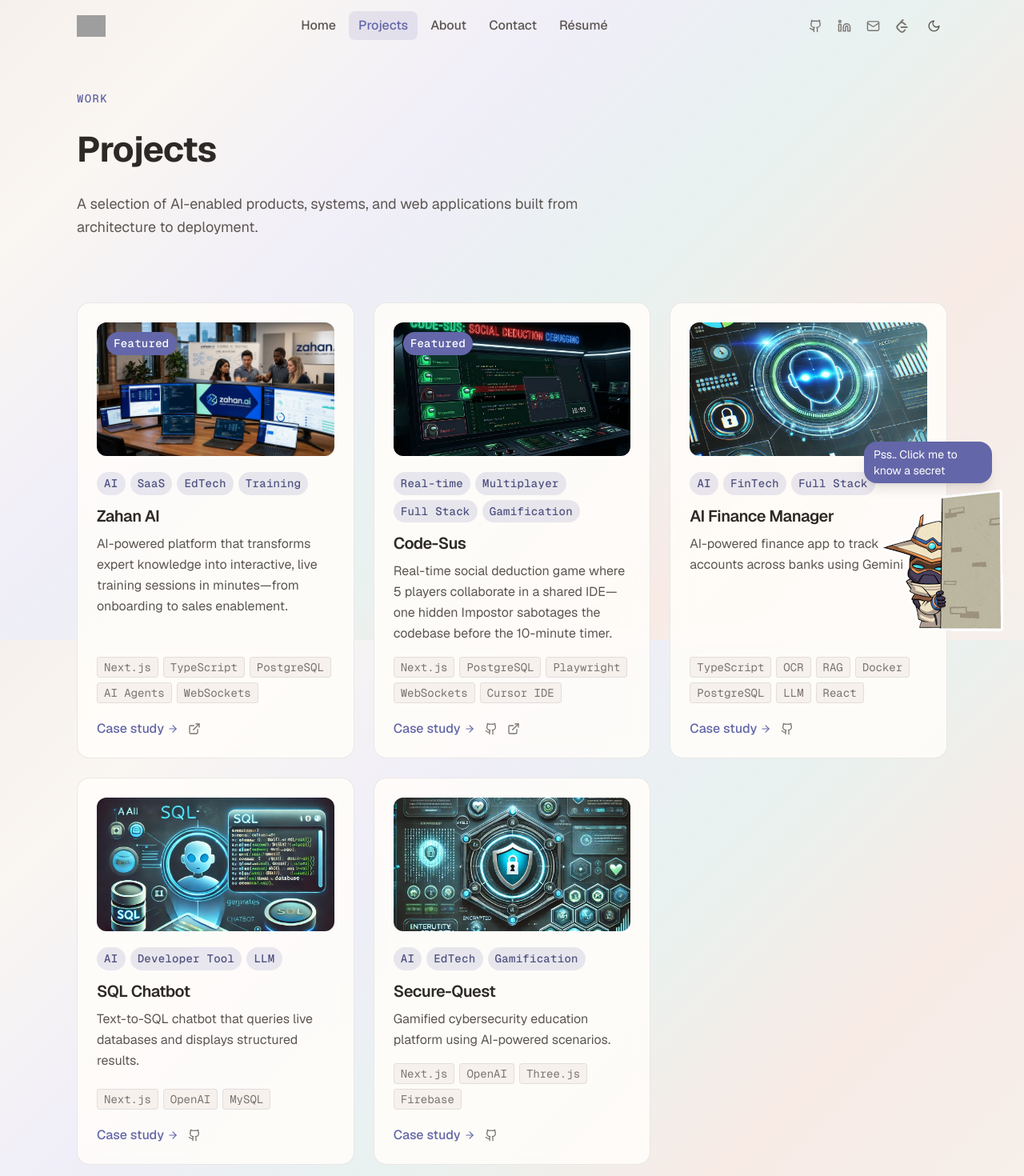
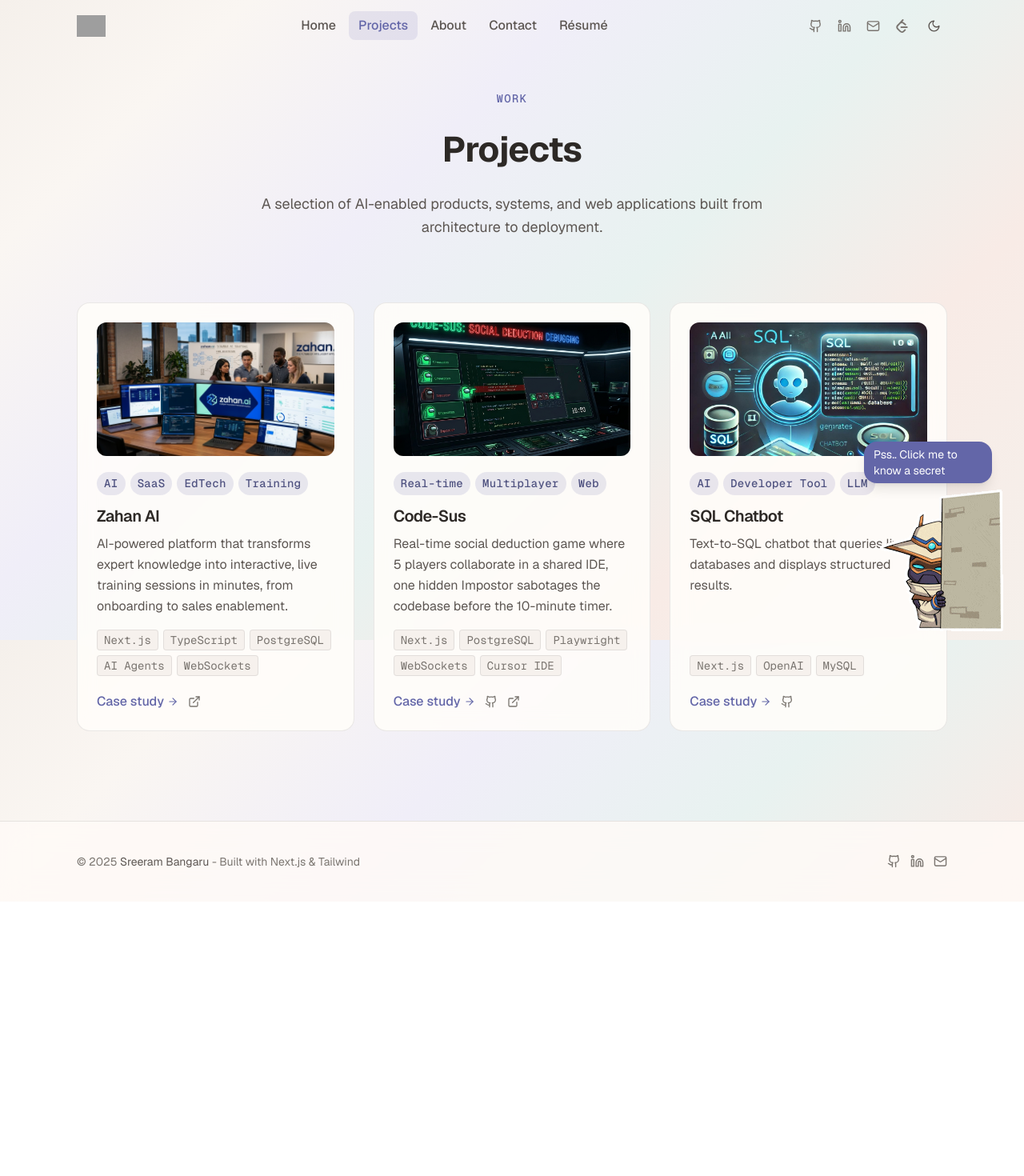
Before and after one commit to reysree/LandingPage, a Next.js app in the folder project/: page /projects in a window 1280 px wide. Shown: the top 1470 px of the page at 80% size. After the commit the page ends 1127 px from the top, so only its background shows below. Built offline with nearby package versions, Linux system fonts and the light colour scheme; grey boxes are pictures that could not be loaded.

Commit message:
removed legacy projects

```diff
--- a/project/src/app/projects/page.tsx
+++ b/project/src/app/projects/page.tsx
@@ -20,6 +20,7 @@
             eyebrow="Work"
             title="Projects"
             description="A selection of AI-enabled products, systems, and web applications built from architecture to deployment."
+            center
           />
         </Reveal>
 
--- a/project/src/components/marketing/ProjectsGrid.tsx
+++ b/project/src/components/marketing/ProjectsGrid.tsx
@@ -42,7 +42,7 @@
       <div className="grid grid-cols-1 sm:grid-cols-2 lg:grid-cols-3 gap-6 sm:items-stretch">
         {visible.map((project, i) => (
           <Reveal key={project.slug} delay={Math.min(i * 0.05, 0.3)} className="h-full min-h-0">
-            <ProjectCard project={project} featured={project.featured} />
+            <ProjectCard project={project} featured={false} />
           </Reveal>
         ))}
       </div>
--- a/project/src/components/system/PageHeader.tsx
+++ b/project/src/components/system/PageHeader.tsx
@@ -5,17 +5,18 @@
   title: string;
   description?: string;
   className?: string;
+  center?: boolean;
 }
 
 /** Top-of-page header with eyebrow, large title, and optional description. */
-export function PageHeader({ eyebrow, title, description, className }: PageHeaderProps) {
+export function PageHeader({ eyebrow, title, description, className, center }: PageHeaderProps) {
   return (
-    <div className={cn("mb-14 lg:mb-20", className)}>
+    <div className={cn("mb-14 lg:mb-20", center && "text-center", className)}>
       {eyebrow && <p className="eyebrow mb-4">{eyebrow}</p>}
       <h1 className="section-title mb-4">{title}</h1>
       {description && (
         <p
-          className="text-lg leading-relaxed max-w-2xl"
+          className={cn("text-lg leading-relaxed max-w-2xl", center && "mx-auto")}
           style={{ color: "var(--text-secondary)" }}
         >
           {description}
--- a/project/src/content/projects.ts
+++ b/project/src/content/projects.ts
@@ -4,7 +4,7 @@
   {
     slug: "zahan-ai",
     title: "Zahan AI",
-    summary: "AI-powered platform that transforms expert knowledge into interactive, live training sessions in minutes—from onboarding to sales enablement.",
+    summary: "AI-powered platform that transforms expert knowledge into interactive, live training sessions in minutes, from onboarding to sales enablement.",
     description:
       "Zahan is a SaaS tool that automates the creation and delivery of training workshops, onboarding sessions, and skills development. Built by a team with backgrounds at Kahoot, Microsoft, McKinsey, and Ericsson, it solves the 'expert-to-presenter gap' with AI-generated gamified learning experiences and real-time presenter support.",
     stack: ["Next.js", "TypeScript", "PostgreSQL", "AI Agents", "WebSockets"],
@@ -17,29 +17,16 @@
   {
     slug: "code-sus",
     title: "Code-Sus",
-    summary: "Real-time social deduction game where 5 players collaborate in a shared IDE—one hidden Impostor sabotages the codebase before the 10-minute timer.",
+    summary: "Real-time social deduction game where 5 players collaborate in a shared IDE, one hidden Impostor sabotages the codebase before the 10-minute timer.",
     description:
       "A high-performance social deduction game where players collaborate in a shared Monaco Editor to solve coding challenges. One Impostor subtly sabotages the codebase; Crewmates must identify who before tests pass or time runs out.",
     stack: ["Next.js", "PostgreSQL", "Playwright", "WebSockets", "Cursor IDE"],
-    tags: ["Real-time", "Multiplayer", "Full Stack", "Gamification"],
+    tags: ["Real-time", "Multiplayer", "Web"],
     link: "https://github.com/reysree/code-sus",
     liveUrl: "https://code-sus.vercel.app/",
     image: "/code-sus.png",
     featured: true,
     publishedAt: "2025-03-01",
-  },
-  {
-    slug: "ai-finance-manager",
-    title: "AI Finance Manager",
-    summary: "AI-powered finance app to track accounts across banks using Gemini AI.",
-    description:
-      "An AI finance application to track your finances in different accounts, built using Next.js and Gemini AI with real-time insights and natural language queries.",
-    stack: ["TypeScript", "OCR", "RAG", "Docker", "PostgreSQL", "LLM", "React"],
-    tags: ["AI", "FinTech", "Full Stack"],
-    link: "https://github.com/reysree/finance",
-    image: "/AI_Finance_Manager.jpg",
-    featured: false,
-    publishedAt: "2024-06-01",
   },
   {
     slug: "sql-chatbot",
@@ -54,17 +41,4 @@
     featured: false,
     publishedAt: "2023-12-01",
   },
-  {
-    slug: "secure-quest",
-    title: "Secure-Quest",
-    summary: "Gamified cybersecurity education platform using AI-powered scenarios.",
-    description:
-      "SecureQuest is an interactive web application designed to teach data privacy and security concepts through gamified, AI-driven scenarios and real-time feedback.",
-    stack: ["Next.js", "OpenAI", "Three.js", "Firebase"],
-    tags: ["AI", "EdTech", "Gamification"],
-    link: "https://github.com/reysree/secure-quest",
-    image: "/SecureQuest.jpg",
-    featured: false,
-    publishedAt: "2024-01-01",
-  },
 ];
--- a/project/src/content/projects/ai-finance-manager.mdx
+++ /dev/null
@@ -1,31 +0,0 @@
-## The Problem
-Tracking personal finances across multiple bank accounts is historically fragmented and manual. Most solutions require giving up data privacy to third-party aggregators or manually entering data into spreadsheets.
-
-## The Solution
-An AI-powered finance application built using Next.js and Gemini AI. It allows users to track their finances securely, get intelligent insights about their spending habits, and interact with their financial data using natural language.
-
-### Key Features
-- **Real-time Synchronization**: Unified dashboard for multiple accounts
-- **AI Financial Analyst**: Gemini-powered insights summarizing spending patterns
-- **Natural Language Queries**: "How much did I spend on dining last month?"
-- **Secure Architecture**: Data privacy-first design
-
-<hr />
-
-## Architecture & Stack
-
-### Frontend
-Built with **Next.js 15 App Router** and **React 19** for performant server-side rendering and efficient client components. **Tailwind CSS v4** combined with **shadcn/ui** provides a polished, minimal interface.
-
-### Backend & AI Integration
-The core value prop is powered by the Google **Gemini AI API**, utilizing structured prompting to analyze financial data payloads securely without storing sensitive PII in the model history. Database operations are handled via **PostgreSQL**.
-
-<hr />
-
-## Outcomes
-
-- **Scalability**: Capable of processing thousands of historical transactions in seconds via efficient batching.
-- **Accuracy**: 95%+ accuracy in transaction categorization using custom LLM prompts.
-- **User Experience**: Drastically reduced the time users spend reconciling accounts from hours per month to minutes.
-
-> "I build AI-enabled products where LLMs create genuine value, not as a buzzword, but as a force multiplier."
--- a/project/src/content/projects/zahan-ai.mdx
+++ b/project/src/content/projects/zahan-ai.mdx
@@ -2,9 +2,9 @@
 
 **"You have the expertise. We make it stick."**
 
-Zahan (accessible at [zahan.ai](https://zahan.ai)) is an AI-powered platform designed to transform expert knowledge into interactive, live training sessions in minutes. Built by a team with backgrounds at Kahoot, Microsoft, McKinsey, and Ericsson, the project aims to solve the **"expert-to-presenter gap"**—the difficulty of effectively teaching what you know to others.
+Zahan (accessible at [zahan.ai](https://zahan.ai)) is an AI-powered platform designed to transform expert knowledge into interactive, live training sessions in minutes. Built by a team with backgrounds at Kahoot, Microsoft, McKinsey, and Ericsson, the project aims to solve the **"expert-to-presenter gap"**, the difficulty of effectively teaching what you know to others.
 
-Unlike platforms like Kahoot that focus on testing existing knowledge, Zahan facilitates the actual **transfer of knowledge** through a combination of teaching, practice, and assessment in a single session. By automating the "boring" parts of session design—formatting, structure, quiz creation—it allows experts to focus on their unique insights.
+Unlike platforms like Kahoot that focus on testing existing knowledge, Zahan facilitates the actual **transfer of knowledge** through a combination of teaching, practice, and assessment in a single session. By automating the "boring" parts of session design (formatting, structure, quiz creation), it allows experts to focus on their unique insights.
 
 <hr />
 
@@ -30,4 +30,4 @@
 
 ## Real-time AI Mentorship
 
-A unique part of Zahan's vision is the **"AI co-pilot"** concept—the AI doesn't just build the session but stays with the presenter during delivery to ensure they stay on track and can handle any question confidently. Participation is frictionless: no accounts or downloads required, so the focus remains entirely on the learning content.
+A unique part of Zahan's vision is the **"AI co-pilot"** concept: the AI doesn't just build the session but stays with the presenter during delivery to ensure they stay on track and can handle any question confidently. Participation is frictionless: no accounts or downloads required, so the focus remains entirely on the learning content.
--- a/project/src/content/site.ts
+++ b/project/src/content/site.ts
@@ -4,7 +4,7 @@
   name: "Sreeram Bangaru",
   role: "Founding Software Engineer",
   tagline:
-    "I build software that turns complex ideas into products people actually use. AI/Full Stack Developer building intelligent products end to end—from backend architecture and data layers to polished user experiences.",
+    "I build software that turns complex ideas into products people actually use. AI/Full Stack Developer building intelligent products end to end, from backend architecture and data layers to polished user experiences.",
   email: "sreeram.bangaroo@gmail.com",
   github: "https://github.com/reysree",
   linkedin: "https://www.linkedin.com/in/sreerambangaru/",
```
Also changed, not shown: project/documents/linkedin.md (+1 -1 lines), project/src/app/about/page.tsx (+4 -4 lines), project/src/app/page.tsx (+6 -6 lines).
